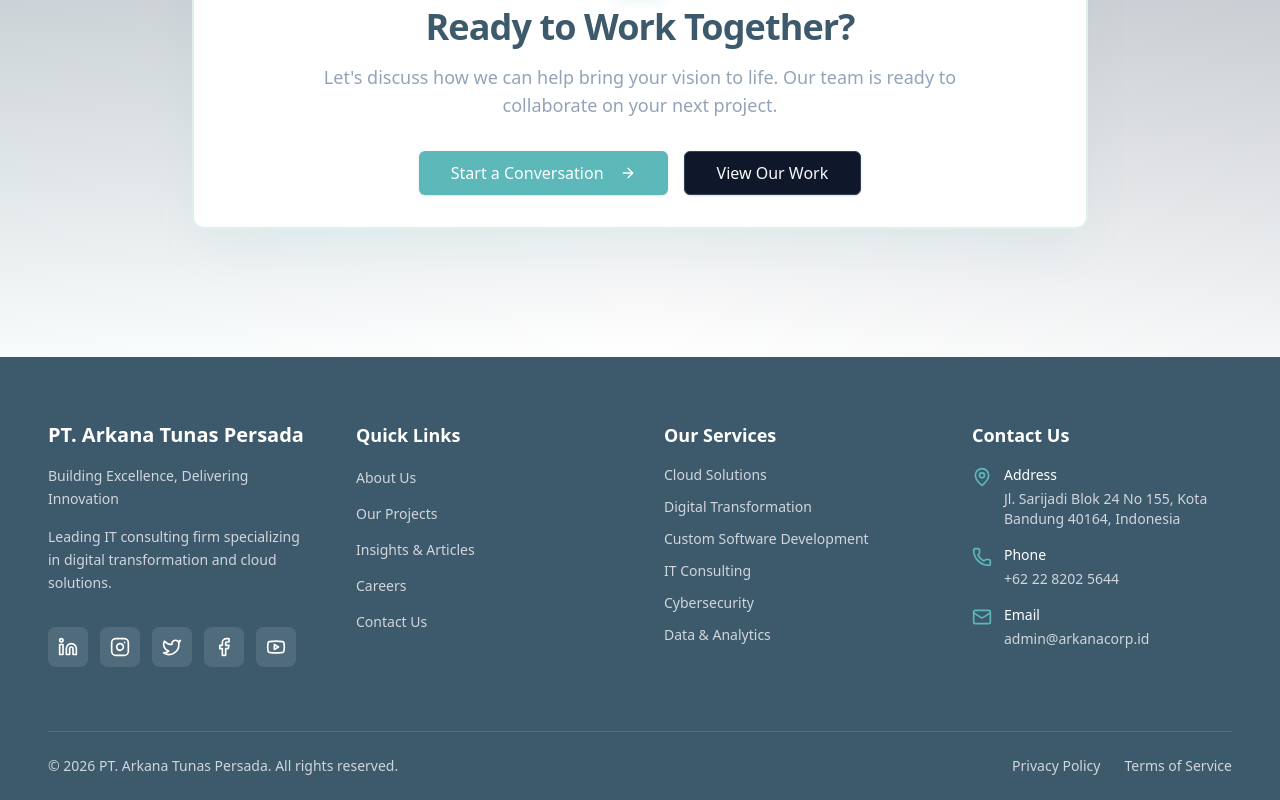
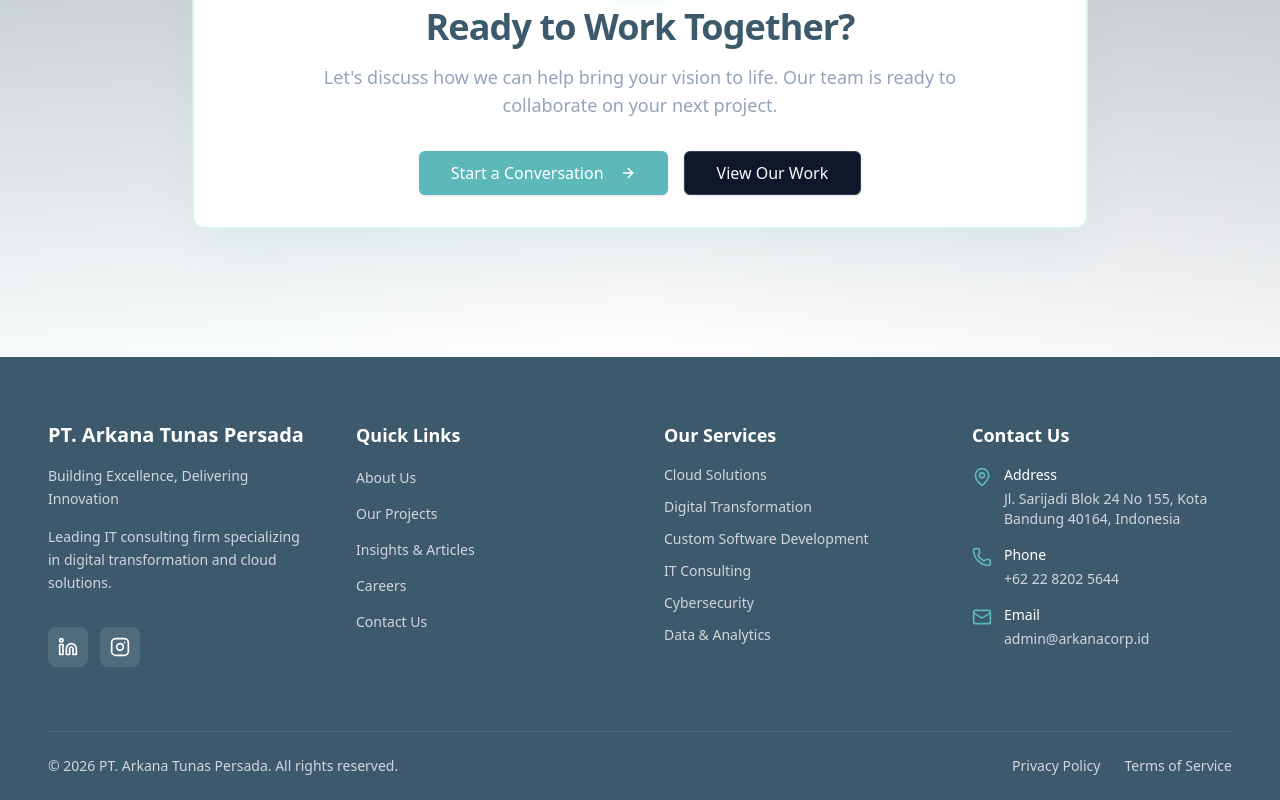
Before and after one commit to frOsyt3/arkana-app, a Next.js app: page / in a window 1280 px wide. Shown: the part 4461-5261 px from the top of the page. Built offline with nearby package versions, Linux system fonts and the light colour scheme.

Commit message:
fix: remove unused social media links from footer

```diff
--- a/components/footer.tsx
+++ b/components/footer.tsx
@@ -1,7 +1,7 @@
 "use client"
 
 import Link from "next/link"
-import { Mail, Phone, MapPin, Linkedin, Instagram, Twitter, Facebook, Youtube } from "lucide-react"
+import { Mail, Phone, MapPin, Linkedin, Instagram, Twitter, Facebook } from "lucide-react"
 import { companyInfo } from "@/lib/company-data"
 import { FadeInWhenVisible } from "@/components/animations"
 
@@ -43,33 +43,6 @@ export function Footer() {
                   aria-label="Instagram"
                 >
                   <Instagram className="w-5 h-5" />
-                </a>
-                <a
-                  href={companyInfo.socialMedia.twitter}
-                  target="_blank"
-                  rel="noopener noreferrer"
-                  className="w-10 h-10 rounded-lg bg-white/10 hover:bg-primary flex items-center justify-center transition-all duration-300 hover:scale-110 hover:rotate-6 hover:shadow-lg"
-                  aria-label="Twitter"
-                >
-                  <Twitter className="w-5 h-5" />
-                </a>
-                <a
-                  href={companyInfo.socialMedia.facebook}
-                  target="_blank"
-                  rel="noopener noreferrer"
-                  className="w-10 h-10 rounded-lg bg-white/10 hover:bg-primary flex items-center justify-center transition-all duration-300 hover:scale-110 hover:rotate-6 hover:shadow-lg"
-                  aria-label="Facebook"
-                >
-                  <Facebook className="w-5 h-5" />
-                </a>
-                <a
-                  href={companyInfo.socialMedia.youtube}
-                  target="_blank"
-                  rel="noopener noreferrer"
-                  className="w-10 h-10 rounded-lg bg-white/10 hover:bg-primary flex items-center justify-center transition-all duration-300 hover:scale-110 hover:rotate-6 hover:shadow-lg"
-                  aria-label="YouTube"
-                >
-                  <Youtube className="w-5 h-5" />
                 </a>
               </div>
             </div>
```
